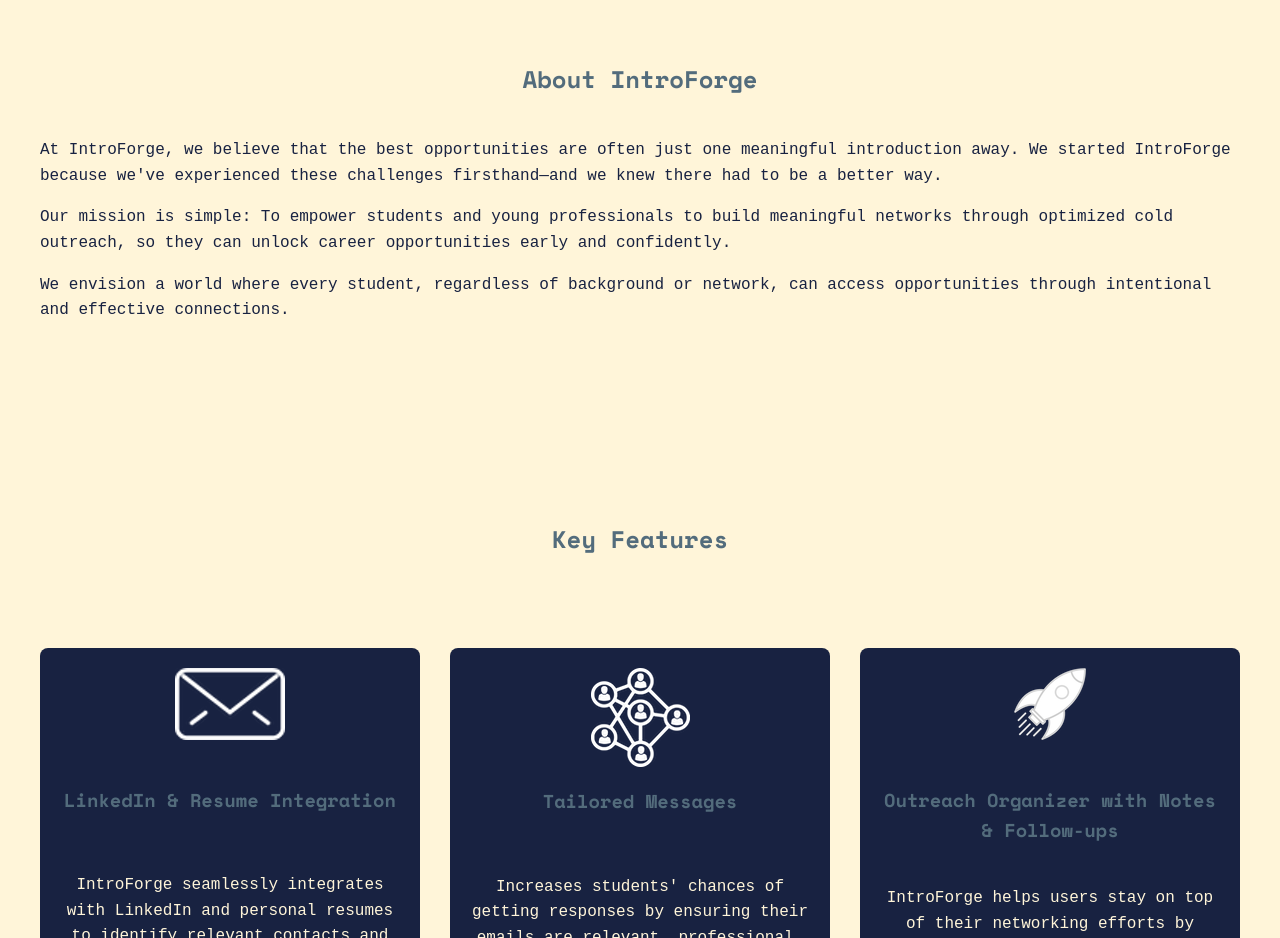
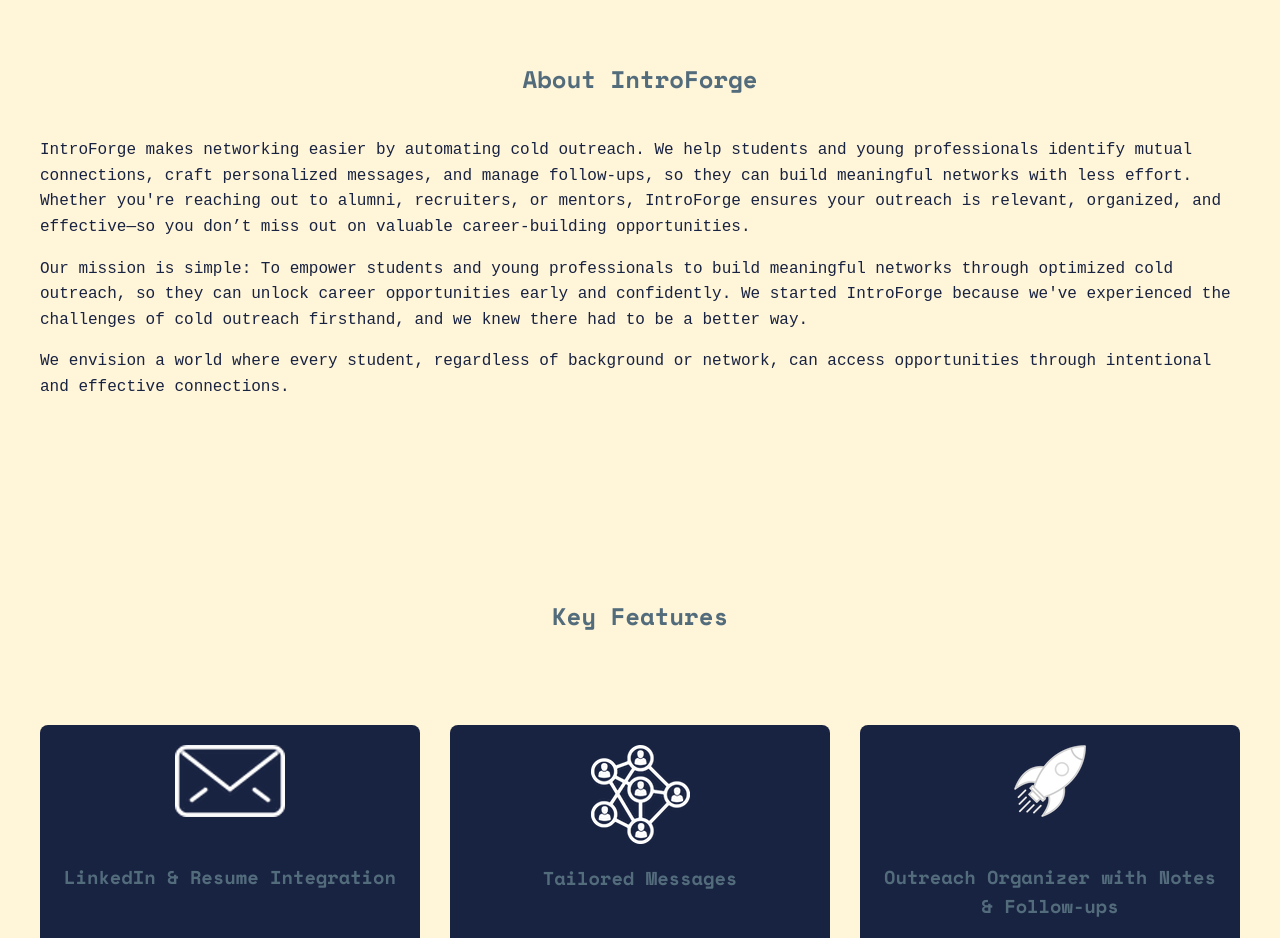
Before and after one commit to IntroForge/IntroForge.github.io, a plain HTML site: page index.html in a window 1280 px wide. Shown: the part 1120-2058 px from the top of the page. Drawn offline with nearby package versions, Linux system fonts and the light colour scheme; a web font is replaced by a local one.

Commit message:
Update index.html

```diff
--- a/index.html
+++ b/index.html
@@ -414,11 +414,9 @@
     <section id="about" class="section">
         <div class="container">
             <h2 class="section-title">About IntroForge</h2>
-            <p class="about-text">At IntroForge, we believe that the best opportunities are often just one meaningful
-                introduction away. We started IntroForge because we've experienced these challenges firsthand—and we
-                knew there had to be a better way.</p>
+            <p class="about-text"> IntroForge makes networking easier by automating cold outreach. We help students and young professionals identify mutual connections, craft personalized messages, and manage follow-ups, so they can build meaningful networks with less effort. Whether you're reaching out to alumni, recruiters, or mentors, IntroForge ensures your outreach is relevant, organized, and effective—so you don’t miss out on valuable career-building opportunities.
             <p class="about-text">Our mission is simple: To empower students and young professionals to build meaningful
-                networks through optimized cold outreach, so they can unlock career opportunities early and confidently.
+                networks through optimized cold outreach, so they can unlock career opportunities early and confidently. We started IntroForge because we've experienced the challenges of cold outreach firsthand, and we knew there had to be a better way.
             </p>
             <p class="about-text">We envision a world where every student, regardless of background or network, can
                 access opportunities through intentional and effective connections.</p>
```
